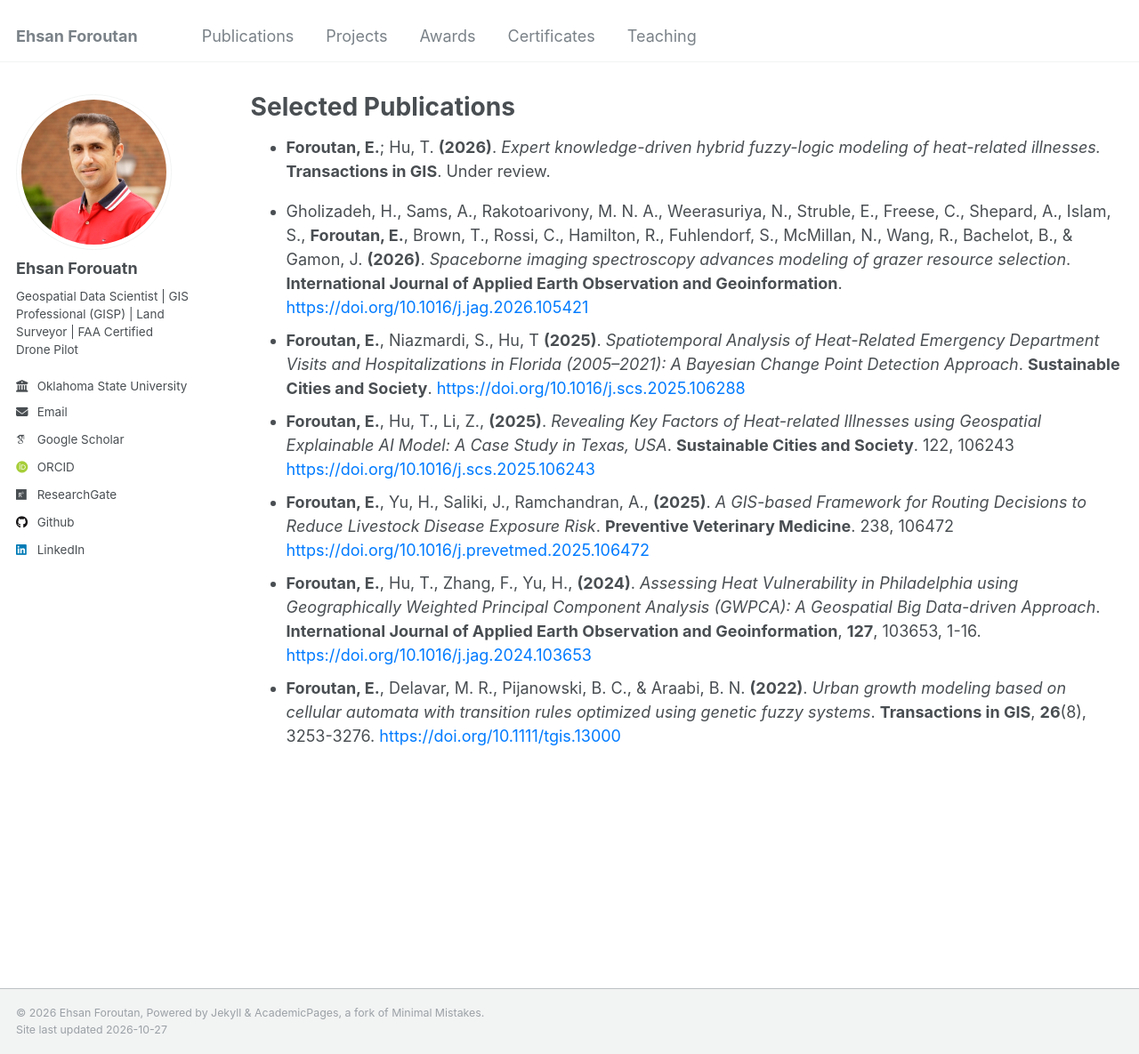
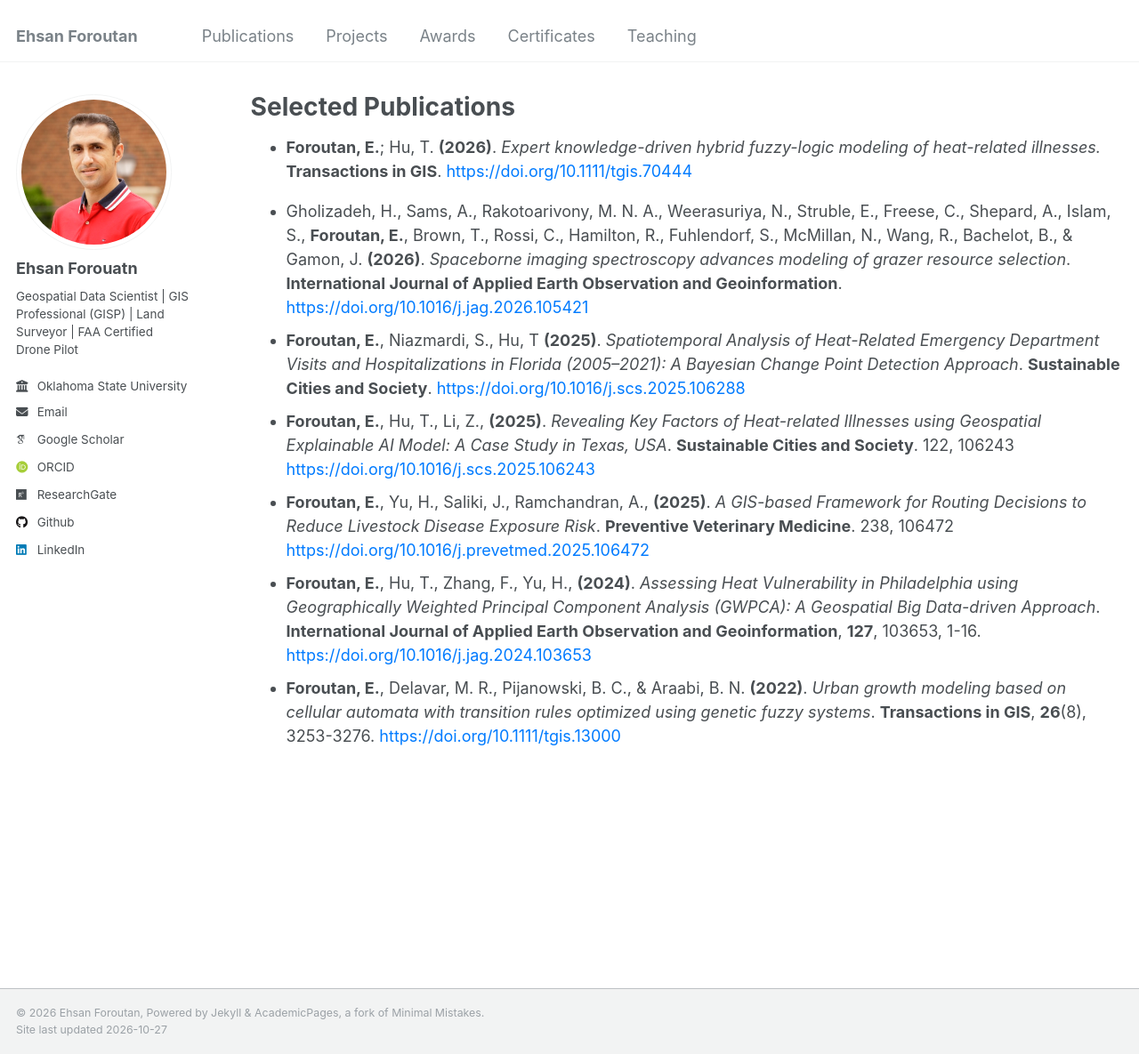
Before and after one commit to eforoutan/eforoutan.github.io, a Jekyll site: the page built from _pages/publications.html, in a window 1280 px wide and 1185 px high. Shown: the whole window at 89% size. Built offline with Jekyll 4.4.1, drawn with Linux system fonts in a browser that asks for light colours; some web fonts are replaced.

Commit message:
Add DOI link for publication in Transactions in GIS
Added a DOI link for the publication by Foroutan and Hu.

```diff
--- a/_pages/publications.html
+++ b/_pages/publications.html
@@ -9,7 +9,8 @@ author_profile: true
   <li style="font-size:1rem; line-height:1.5; margin-bottom:18px;">
     <strong>Foroutan, E.</strong>; Hu, T. <strong>(2026)</strong>.
     <em>Expert knowledge-driven hybrid fuzzy-logic modeling of heat-related illnesses.</em>
-    <strong>Transactions in GIS</strong>. Under review.
+    <strong>Transactions in GIS</strong>.
+    <a href="https://doi.org/10.1111/tgis.70444" target="_blank" style="color: #007BFF; text-decoration: none;">https://doi.org/10.1111/tgis.70444</a>
   </li>
 
   <li style="font-size: 1rem; line-height: 1.5; margin-bottom: 10px;">
```
